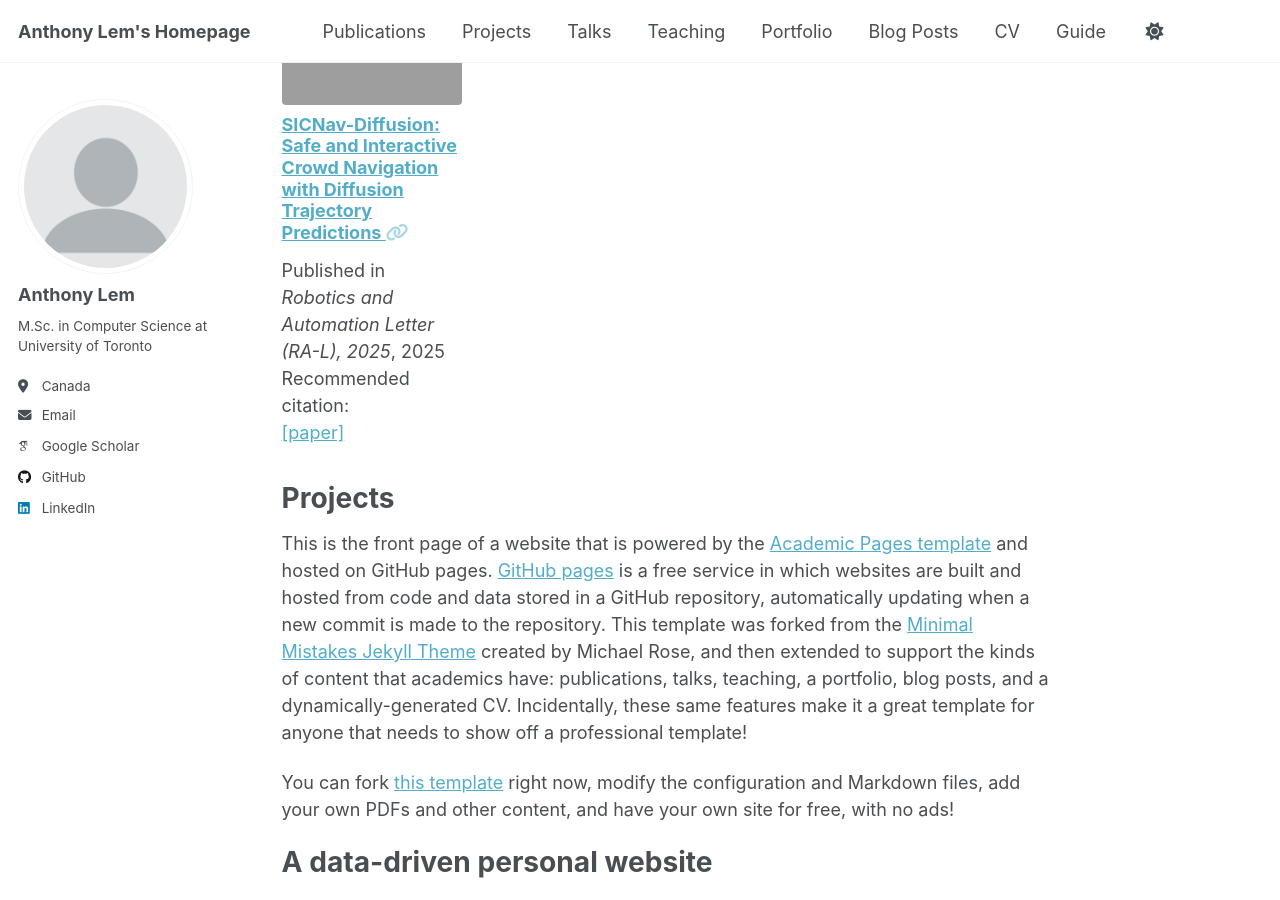
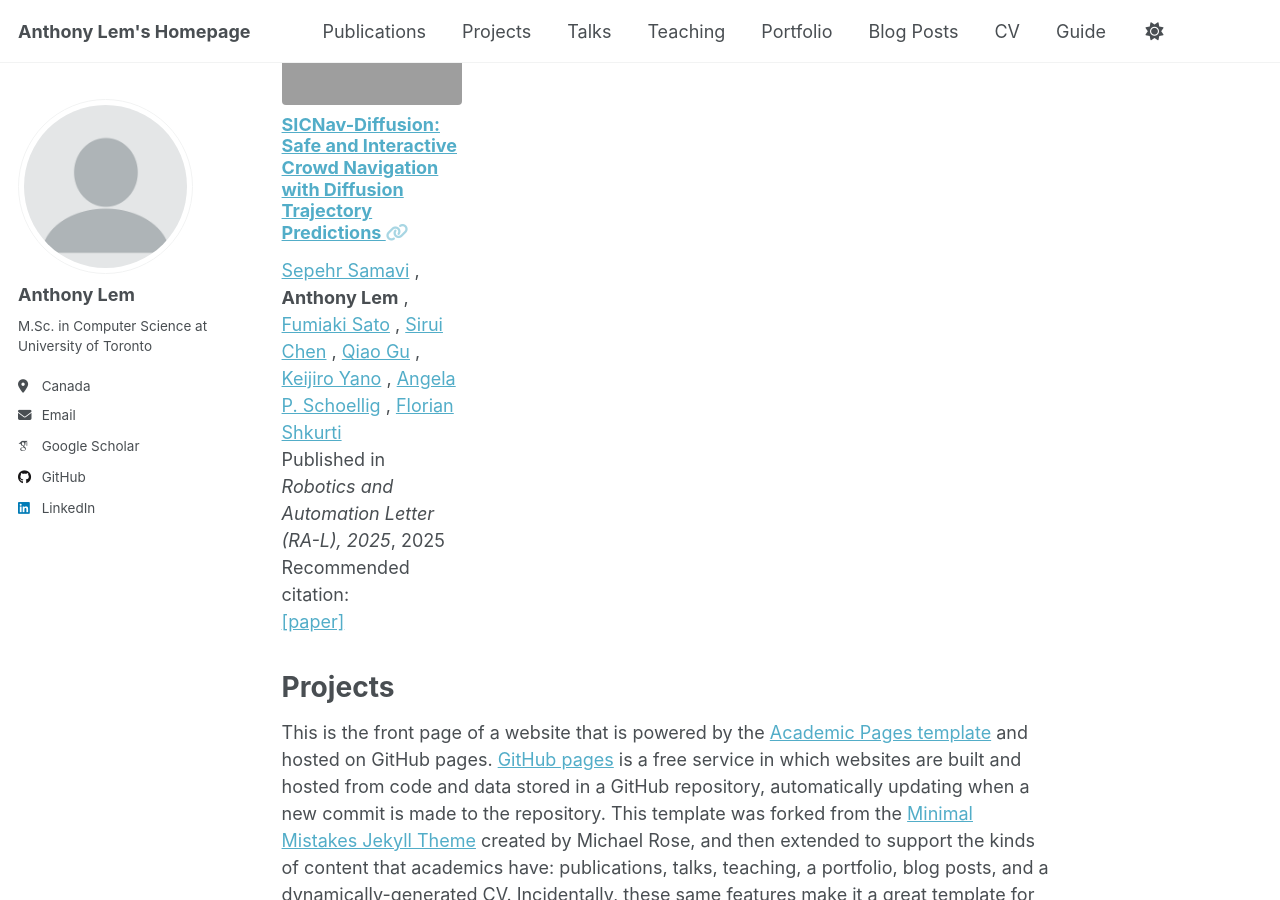
Before and after one commit to Anthonyjlem/Anthonyjlem.github.io, a Jekyll site: the page built from _pages/about.md, in a window 1280 px wide and 900 px high, scrolled down 440 px. Built offline with Jekyll 4.4.1, drawn with Linux system fonts in a browser that asks for light colours; some web fonts are replaced; a script that is not in the unit is left out.

Commit message:
Add authors to publications

```diff
--- a/_data/authors.yml
+++ b/_data/authors.yml
@@ -1,13 +1,36 @@
 # Authors
 
-Name Name:
-  name        : "Name Name"
-  uri         : "http://name.com"
-  email       : "name@name.com"
-  bio         : "This is the first name."
-  avatar      : "bio-photo-2.jpg"
-  twitter     : "name"
-  google_plus : "Name"
+Anthony Lem:
+  name        : "Anthony Lem"
+  me          : true
+
+Angela Schoellig:
+  name        : "Angela P. Schoellig"
+  url         : "https://www.dynsyslab.org/prof-angela-schoellig/"
+
+Florian Shkurti:
+  name        : "Florian Shkurti"
+  url         : "https://www.cs.toronto.edu/~florian/"
+
+Fumiaki Sato:
+  name        : "Fumiaki Sato"
+  url         : "https://www.linkedin.com/in/fumiaki-sato-aa1347188/"
+
+Keijiro Yano:
+  name        : "Keijiro Yano"
+  url         : "https://www.linkedin.com/in/keijiro-yano-892379a4/"
+
+Qiao Gu:
+  name        : "Qiao Gu"
+  url         : "https://georgegu1997.github.io/"
+
+Sepehr Samavi:
+  name        : "Sepehr Samavi"
+  url         : "http://dsl.utias.utoronto.ca/~sep/"
+
+Sirui Chen:
+  name        : "Sirui Chen"
+  url         : "https://www.linkedin.com/in/sirui-c-6492a0232/"
 
 Name2 Name2:
   name        : "Name2 Name2"
--- a/_includes/archive-single.html
+++ b/_includes/archive-single.html
@@ -36,6 +36,29 @@
 
     {% if post.read_time %}
       <p class="page__meta"><i class="fa fa-clock" aria-hidden="true"></i> {% include read-time.html %}</p>
+    {% endif %}
+
+    {% if post.authors %}
+      <p class="archive__item-authors">
+        {% for author_id in post.authors %}
+          {% assign author = site.data.authors[author_id] %}
+          {% capture author_name %}
+            {% if author.url %}
+              <a href="{{ author.url }}">{{ author.name }}</a>
+            {% else %}
+              {{ author.name }}
+            {% endif %}
+          {% endcapture %}
+
+          {% if author.me %}
+            <strong>{{ author_name | strip }}</strong>
+          {% else %}
+            {{ author_name | strip }}
+          {% endif %}
+
+          {% unless forloop.last %}, {% endunless %}
+        {% endfor %}
+      </p>
     {% endif %}
 
         {% if post.collection == 'teaching' %}
--- a/_publications/sicnav.md
+++ b/_publications/sicnav.md
@@ -12,4 +12,5 @@ citation: ''
 show: true
 header:
   teaser: "publications/sicnav.gif"
+authors: [Sepehr Samavi, Anthony Lem, Fumiaki Sato, Sirui Chen, Qiao Gu, Keijiro Yano, Angela Schoellig, Florian Shkurti]
 ---
```
